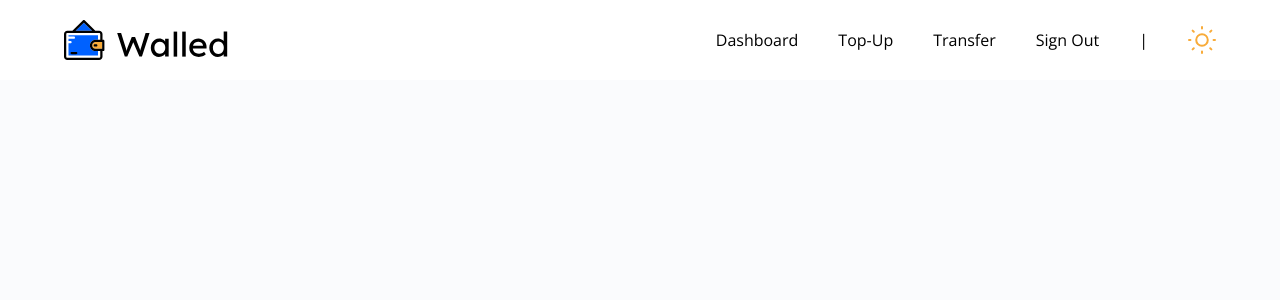
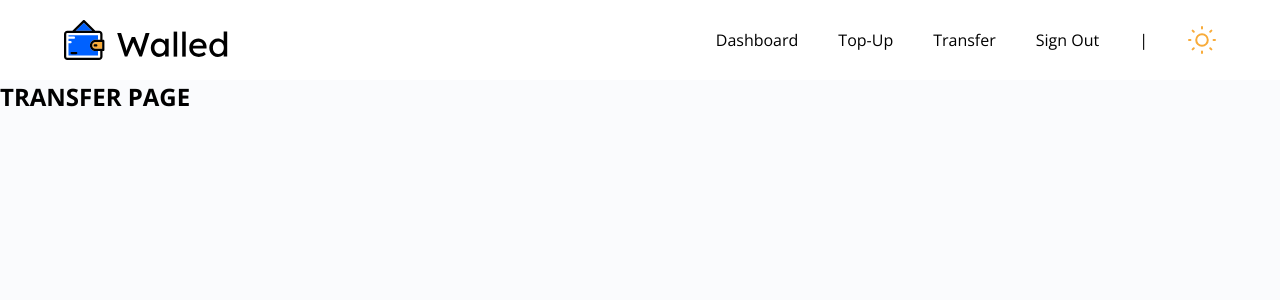
Before and after one commit to wejhe/bsi-walled, a React (Vite) app: page /transfer in a window 1280 px wide. Shown: the top 300 px of the page. Built offline with nearby package versions, Linux system fonts and the light colour scheme.

Commit message:
minor fix : add BodyLayout (navbar fixed)

```diff
--- a/src/pages/NotFoundPage.jsx
+++ b/src/pages/NotFoundPage.jsx
@@ -1,4 +1,5 @@
 import { Helmet } from "react-helmet";
+import BodyLayout from "../layouts/BodyLayout";
 
 const NotFoundPage = () => {
   return (
@@ -6,7 +7,9 @@ const NotFoundPage = () => {
       <Helmet>
         <title>BSI Walled &ndash; Not Found</title>
       </Helmet>
-      <h1>404 : PAGE NOT FOUND</h1>
+      <BodyLayout>
+        <h1>404 : PAGE NOT FOUND</h1>
+      </BodyLayout>
     </>
   );
 };
--- a/src/pages/TopupPage.jsx
+++ b/src/pages/TopupPage.jsx
@@ -1,4 +1,5 @@
 import { Helmet } from "react-helmet";
+import BodyLayout from "../layouts/BodyLayout";
 
 const TopupPage = () => {
   return (
@@ -6,7 +7,9 @@ const TopupPage = () => {
       <Helmet>
         <title>BSI Walled &ndash; Top-Up</title>
       </Helmet>
-      <h1>TOP-UP PAGE</h1>
+      <BodyLayout>
+        <h1>TOP-UP PAGE</h1>
+      </BodyLayout>
     </>
   );
 };
--- a/src/pages/TransferPage.jsx
+++ b/src/pages/TransferPage.jsx
@@ -1,4 +1,5 @@
 import { Helmet } from "react-helmet";
+import BodyLayout from "../layouts/BodyLayout";
 
 const TransferPage = () => {
   return (
@@ -6,7 +7,9 @@ const TransferPage = () => {
       <Helmet>
         <title>BSI Walled &ndash; Transfer</title>
       </Helmet>
-      <h1>TRANSFER PAGE</h1>
+      <BodyLayout>
+        <h1>TRANSFER PAGE</h1>
+      </BodyLayout>
     </>
   );
 };
```
